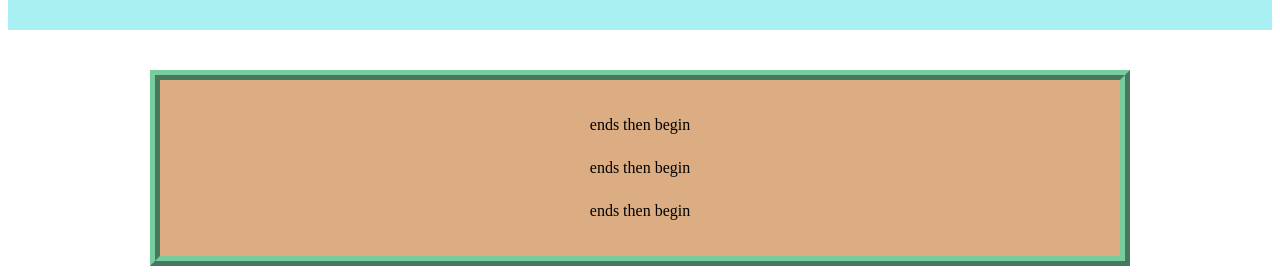
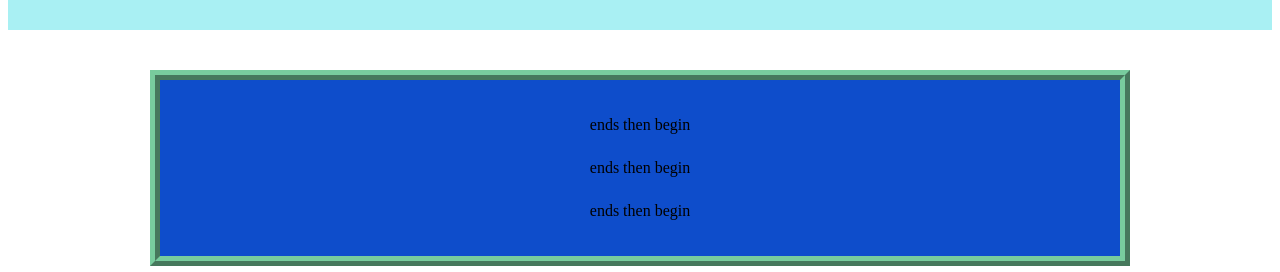
Before and after one commit to jingyv-42/leather, a plain HTML site: page index.html in a window 1280 px wide. Shown: the part 680-952 px from the top of the page. Drawn offline with Linux system fonts and the light colour scheme.

Commit message:
Update index.html

```diff
--- a/index.html
+++ b/index.html
@@ -22,7 +22,7 @@
     </div>
     <div style="
          max-width: 900px;
-         background-color: rgba(220, 173, 129, 0.989);
+         background-color: rgb(14, 77, 203);
          border-width: 10px;
          border-style: ridge;
          border-color: rgb(120, 204, 157);
```
